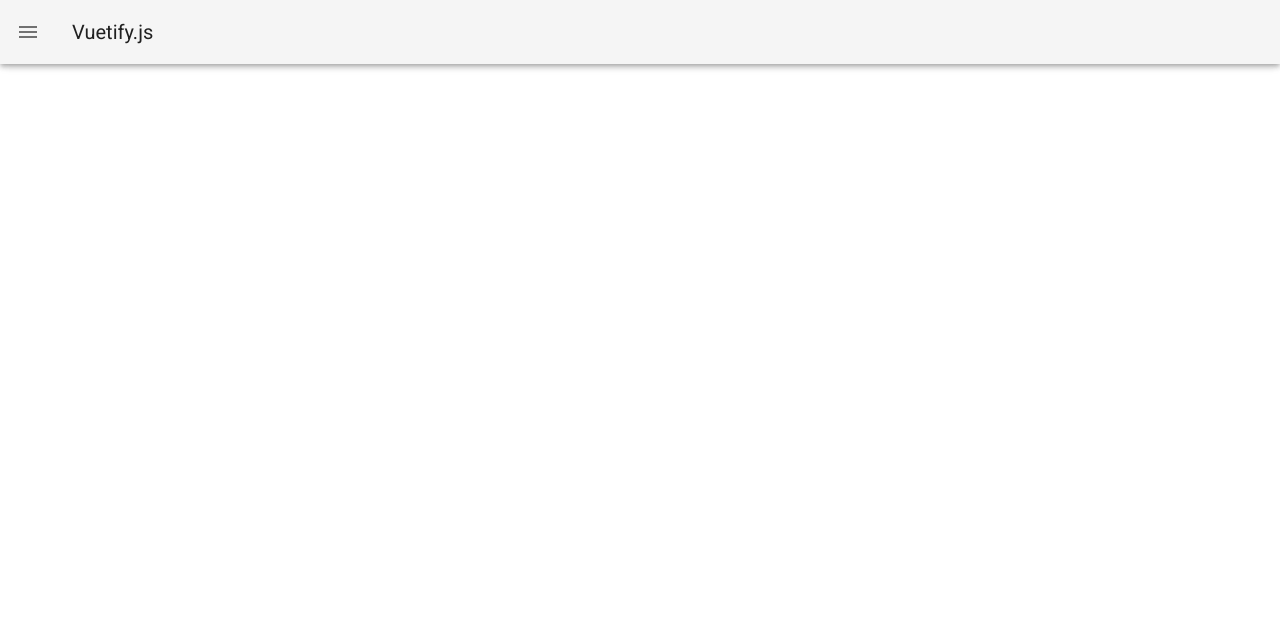
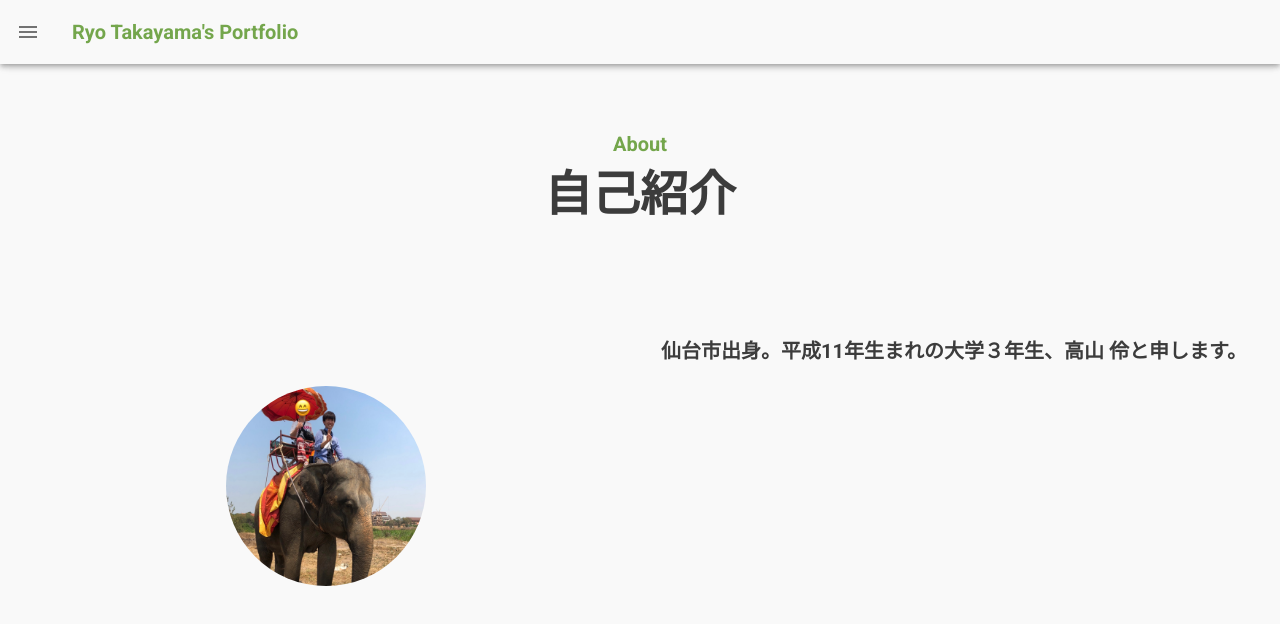
Before and after one commit to shachidaikon/Myportfolio, a Nuxt app: page /About in a window 1280 px wide. Before the commit this address had no page. Shown: the top 624 px of the page. Built offline with nearby package versions, Linux system fonts and the light colour scheme.

Commit message:
created Works page

```diff
--- a/components/Home.vue
+++ b/components/Home.vue
@@ -24,17 +24,17 @@
   background-size: cover;
   background-position: center center;
   width: 100%;
-  height: 100vh;
+  height: 92vh;
 
   &-text {
-    color: white;
+    color: rgb(249, 249, 249);
     text-align: center;
-    font-size: 40px;
+    font-size: 48px;
     font-weight: bold;
   }
 
   .v-enter-active {
-    transition: opacity 1s;
+    transition: opacity 3s;
   }
 
   .v-enter {
--- a/layouts/default.vue
+++ b/layouts/default.vue
@@ -6,6 +6,7 @@
       :clipped="clipped"
       fixed
       app
+      color="rgb(249,249,249)"
     >
       <v-list>
         <v-list-item
@@ -24,12 +25,12 @@
         </v-list-item>
       </v-list>
     </v-navigation-drawer>
-    <v-app-bar :clipped-left="clipped" fixed app>
+    <v-app-bar :clipped-left="clipped" fixed app color="rgb(249,249,249)">
       <v-app-bar-nav-icon @click.stop="drawer = !drawer" />
-      <v-toolbar-title v-text="title" />
+      <v-toolbar-title class="colorrize" v-text="title" />
       <v-spacer />
     </v-app-bar>
-    <v-main>
+    <v-main class="whitenize">
       <nuxt />
     </v-main>
   </v-app>
@@ -50,13 +51,28 @@ export default {
         },
         {
           icon: 'mdi-chart-bubble',
-          title: 'Inspire',
-          to: '/inspire',
+          title: 'About',
+          to: '/About',
+        },
+        {
+          icon: 'mdi-chart-bubble',
+          title: 'Works',
+          to: '/Works',
         },
       ],
       miniVariant: false,
-      title: 'Vuetify.js',
+      title: "Ryo Takayama's Portfolio",
     }
   },
 }
 </script>
+
+<style lang="scss" scoped>
+.colorrize {
+  color: rgb(116, 166, 76);
+  font-weight: bold;
+}
+.whitenize {
+  background-color: rgb(249, 249, 249);
+}
+</style>
--- /dev/null
+++ b/pages/About.vue
@@ -0,0 +1,75 @@
+<template>
+  <v-container fluid fill-height class="About">
+    <v-row align-content="center" justify="center" no-gutters>
+      <transition appear>
+        <v-col cols="12" hight="100px">
+          <h3 class="littleTitle">About</h3>
+          <h2>自己紹介</h2>
+        </v-col>
+      </transition>
+    </v-row>
+    <v-row align-content="center" justify="center" no-gutters>
+      <transition appear name="profile">
+        <v-col style="height: 50vh" xl="2/3">
+          <v-avatar min-height="300" min-width="300">
+            <img src="../assets/profile.jpg" alt="myAvatar" class="photo" />
+          </v-avatar>
+        </v-col>
+      </transition>
+      <transition appear name="profile">
+        <v-col style="height: 50vh" xl="1/3">
+          <div class="profile-text">
+            <p>仙台市出身。平成11年生まれの大学３年生、高山 伶と申します。</p>
+          </div>
+        </v-col>
+      </transition>
+    </v-row>
+  </v-container>
+</template>
+
+<style lang="scss" scoped>
+.About {
+  color: rgb(60, 60, 60);
+  text-align: center;
+  font-size: 32px;
+  font-weight: bold;
+}
+
+.littleTitle {
+  color: rgb(116, 166, 76);
+  font-size: 20px;
+}
+
+.photo {
+  width: 200px;
+  height: 200px;
+}
+
+.profile-text {
+  font-size: 20px;
+  text-align: center;
+}
+
+.v-enter-active {
+  transition: opacity 2s;
+}
+
+.v-enter {
+  opacity: 0;
+}
+.v-enter-to {
+  opacity: 1;
+}
+
+.profile-enter-active {
+  transition: opacity 5s;
+}
+
+.profile-enter {
+  opacity: 0;
+}
+
+.profile-enter-to {
+  opacity: 1;
+}
+</style>
--- /dev/null
+++ b/pages/Works.vue
@@ -0,0 +1,106 @@
+<template>
+  <v-container fluid class="Works">
+    <v-row class="justify-center" no-gutters>
+      <transition appear>
+        <v-col cols="12">
+          <div
+            class="text-center mt-4 text-subtitle-1 text-md-h6 text-lg-h6 text-xl-h5"
+            style="color: rgb(116, 166, 76)"
+          >
+            Works
+          </div>
+          <div
+            class="text-center mb-10 text-h5 text-sm-h4 text-md-h3 text-lg-h3 text-xl-h2"
+          >
+            製作したWebページ
+          </div>
+        </v-col>
+      </transition>
+    </v-row>
+    <v-spacer></v-spacer>
+    <v-row justify="space-around" align-content="start" style="height: 70vh">
+      <v-col
+        v-for="card in cards"
+        :key="card.title"
+        :cols="card.xs"
+        :sm="card.sm"
+        :md="card.md"
+        :lg="card.lg"
+        :xl="card.xl"
+      >
+        <v-card class="mx-auto" max-width="400">
+          <v-img
+            class="white--text align-end pt-n100"
+            height="200px"
+            :src="card.src"
+          >
+            <v-card-title v-text="card.title"></v-card-title>
+          </v-img>
+
+          <v-card-subtitle class="pb-0" v-text="card.subtitle">
+          </v-card-subtitle>
+
+          <v-card-text class="text--primary" v-text="card.text"> </v-card-text>
+
+          <v-card-actions>
+            <v-btn color="orange" text> Share </v-btn>
+
+            <v-btn color="orange" text> Explore </v-btn>
+          </v-card-actions>
+        </v-card>
+      </v-col>
+    </v-row>
+  </v-container>
+</template>
+
+<script>
+export default {
+  data: () => ({
+    cards: [
+      {
+        title: 'Pre-fab homes',
+        subtitle: 'This is example',
+        src: 'https://cdn.vuetifyjs.com/images/cards/house.jpg',
+        text:
+          'brbrbrbrbrbrbrbrbrbrbrbrbrbrbrbrbrbrbrbrbrbrbrbrbrbrbrbrbrbrbrbrbrbrbrbrbrbrbrbrbrbrbrbrbrbrbrbrbrbrbrbrbrb',
+        xs: 12,
+        sm: 12,
+        md: 6,
+        lg: 6,
+        xl: 6,
+      },
+      {
+        title: 'Favorite road trips',
+        subtitle: 'This is example',
+        src: 'https://cdn.vuetifyjs.com/images/cards/road.jpg',
+        text:
+          'brbrbrbrbrbrbrbrbrbrbrbrbrbrbrbrbrbrbrbrbrbrbrbrbrbrbrbrbrbrbrbrbrbrbrbrbrbrbrbrbrbrbrbrbrbrbrbrbrbrbrbrbrb',
+        xs: 12,
+        sm: 12,
+        md: 6,
+        lg: 6,
+        xl: 6,
+      },
+    ],
+  }),
+}
+</script>
+
+<style lang="scss" scoped>
+.Works {
+  color: rgb(60, 60, 60);
+  font-size: 24px;
+  font-weight: bold;
+}
+
+.v-enter-active {
+  transition: opacity 2s;
+}
+
+.v-enter {
+  opacity: 0;
+}
+.v-enter-to {
+  opacity: 1;
+}
+</style>
```
Also changed, not shown: assets/profile.jpg (added).
